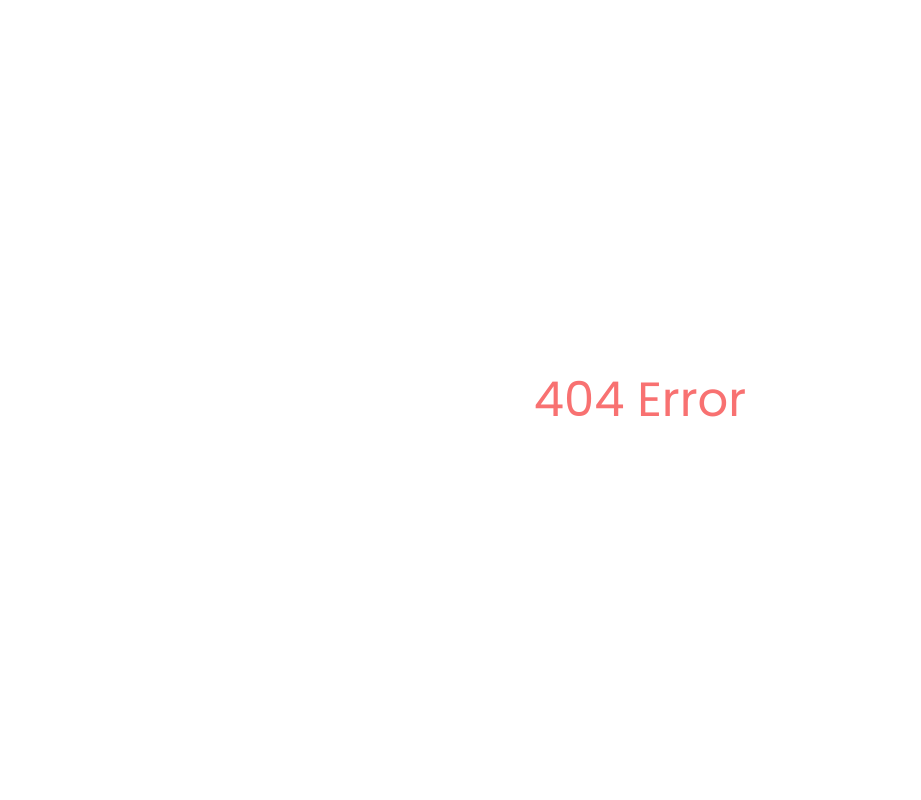
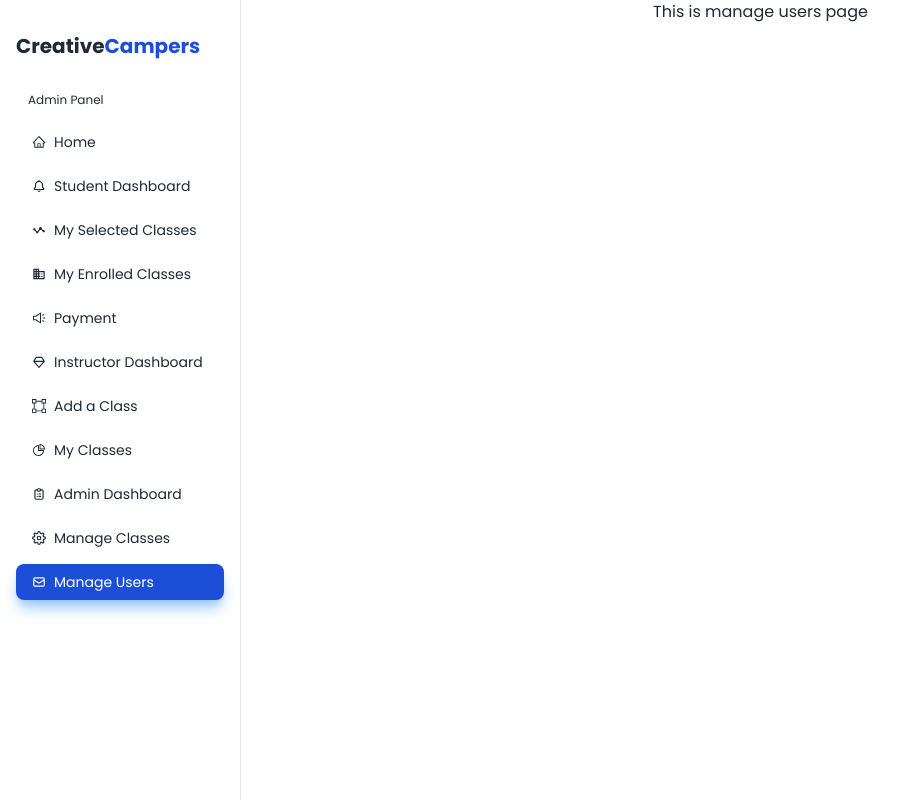
Before and after one commit to onlyyasad/creative-campers-client, a React (Vite) app: page /dashboard/manage-users in a window 1280 px wide. Shown: the whole page, without its empty margins (0-921 px from the left). Built offline with nearby package versions, Linux system fonts and the light colour scheme.

Commit message:
all page generated for the dashboard

```diff
--- a/src/Layouts/Dashboard/Dashboard.jsx
+++ b/src/Layouts/Dashboard/Dashboard.jsx
@@ -30,9 +30,17 @@ const Dashboard = () => {
                         <p className="px-3 py-2 text-xs">Admin Panel</p>
                         <li>
                             <NavLink
+                                to="/"
+                                className={({ isActive }) => isActive ? activeClass : inactiveClass}>
+                                <AiOutlineHome />
+                                Home
+                            </NavLink>
+                        </li>
+                        <li>
+                            <NavLink
                                 to="/dashboard/student"
                                 className={({ isActive }) => isActive ? activeClass : inactiveClass}>
-                                <AiOutlineHome />
+                                <BiBell />
                                 Student Dashboard
                             </NavLink>
                         </li>
@@ -70,32 +78,6 @@ const Dashboard = () => {
                         </li>
                         <li>
                             <NavLink
-                                to="/dashboard/admin"
-                                className={({ isActive }) => isActive ? activeClass : inactiveClass}>
-                                <HiOutlineClipboardList />
-                                Admin Dashboard
-                            </NavLink>
-                        </li>
-                        <li>
-                            <NavLink
-                                to="/dashboard/manage-classes"
-                                className={({ isActive }) => isActive ? activeClass : inactiveClass}>
-                                <FiSettings />
-                                Manage Classes
-                            </NavLink>
-                        </li>
-                        <hr />
-
-                        <li>
-                            <NavLink
-                                to="/dashboard/manage-users"
-                                className={({ isActive }) => isActive ? activeClass : inactiveClass}>
-                                <HiOutlineMail />
-                                Manage Users
-                            </NavLink>
-                        </li>
-                        <li>
-                            <NavLink
                                 to="/dashboard/add-class"
                                 className={({ isActive }) => isActive ? activeClass : inactiveClass}>
                                 <BsBoundingBox />
@@ -112,12 +94,30 @@ const Dashboard = () => {
                         </li>
                         <li>
                             <NavLink
-                                to="/"
+                                to="/dashboard/admin"
                                 className={({ isActive }) => isActive ? activeClass : inactiveClass}>
-                                <BiBell />
-                                Home
+                                <HiOutlineClipboardList />
+                                Admin Dashboard
                             </NavLink>
                         </li>
+                        <li>
+                            <NavLink
+                                to="/dashboard/manage-classes"
+                                className={({ isActive }) => isActive ? activeClass : inactiveClass}>
+                                <FiSettings />
+                                Manage Classes
+                            </NavLink>
+                        </li>
+                        <li>
+                            <NavLink
+                                to="/dashboard/manage-users"
+                                className={({ isActive }) => isActive ? activeClass : inactiveClass}>
+                                <HiOutlineMail />
+                                Manage Users
+                            </NavLink>
+                        </li>
+
+
                     </ul>
                 </div>
             </div>
--- /dev/null
+++ b/src/Pages/DashboardPages/AdminDashboard/AdminDashboard.jsx
@@ -0,0 +1,11 @@
+
+
+const AdminDashboard = () => {
+    return (
+        <div>
+            This is Admin
+        </div>
+    );
+};
+
+export default AdminDashboard;
--- /dev/null
+++ b/src/Pages/DashboardPages/AdminDashboard/ManageClasses.jsx
@@ -0,0 +1,11 @@
+
+
+const ManageClasses = () => {
+    return (
+        <div>
+            This is manage Classes Page
+        </div>
+    );
+};
+
+export default ManageClasses;
--- /dev/null
+++ b/src/Pages/DashboardPages/AdminDashboard/ManageUsers.jsx
@@ -0,0 +1,11 @@
+
+
+const ManageUsers = () => {
+    return (
+        <div>
+            This is manage users page
+        </div>
+    );
+};
+
+export default ManageUsers;
--- /dev/null
+++ b/src/Pages/DashboardPages/InstructorDashboard/AddClass.jsx
@@ -0,0 +1,11 @@
+
+
+const AddClass = () => {
+    return (
+        <div>
+            This is add class page
+        </div>
+    );
+};
+
+export default AddClass;
--- /dev/null
+++ b/src/Pages/DashboardPages/InstructorDashboard/InstructorDashboard.jsx
@@ -0,0 +1,11 @@
+
+
+const InstructorDashboard = () => {
+    return (
+        <div className="w-full">
+            This is instructor Dashboard
+        </div>
+    );
+};
+
+export default InstructorDashboard;
--- /dev/null
+++ b/src/Pages/DashboardPages/InstructorDashboard/MyClasses.jsx
@@ -0,0 +1,11 @@
+
+
+const MyClasses = () => {
+    return (
+        <div>
+            This is my classes Page
+        </div>
+    );
+};
+
+export default MyClasses;
--- /dev/null
+++ b/src/Pages/DashboardPages/StudentDashboard/MyEnrolledClasses.jsx
@@ -0,0 +1,11 @@
+
+
+const MyEnrolledClasses = () => {
+    return (
+        <div>
+            My Enrolled Classes
+        </div>
+    );
+};
+
+export default MyEnrolledClasses;
--- /dev/null
+++ b/src/Pages/DashboardPages/StudentDashboard/MySelectedClasses.jsx
@@ -0,0 +1,11 @@
+
+
+const MySelectedClasses = () => {
+    return (
+        <div className="w-full">
+            My Selected Classes
+        </div>
+    );
+};
+
+export default MySelectedClasses;
--- /dev/null
+++ b/src/Pages/DashboardPages/StudentDashboard/Payment.jsx
@@ -0,0 +1,11 @@
+
+
+const Payment = () => {
+    return (
+        <div className="w-full">
+            This is Payment Page
+        </div>
+    );
+};
+
+export default Payment;
--- /dev/null
+++ b/src/Pages/DashboardPages/StudentDashboard/StudentDashboard.jsx
@@ -0,0 +1,11 @@
+
+
+const StudentDashboard = () => {
+    return (
+        <div className='w-full'>
+            Student Dashboard
+        </div>
+    );
+};
+
+export default StudentDashboard;
```
Also changed, not shown: src/Routes/Routes.jsx (+53 -1 lines).
